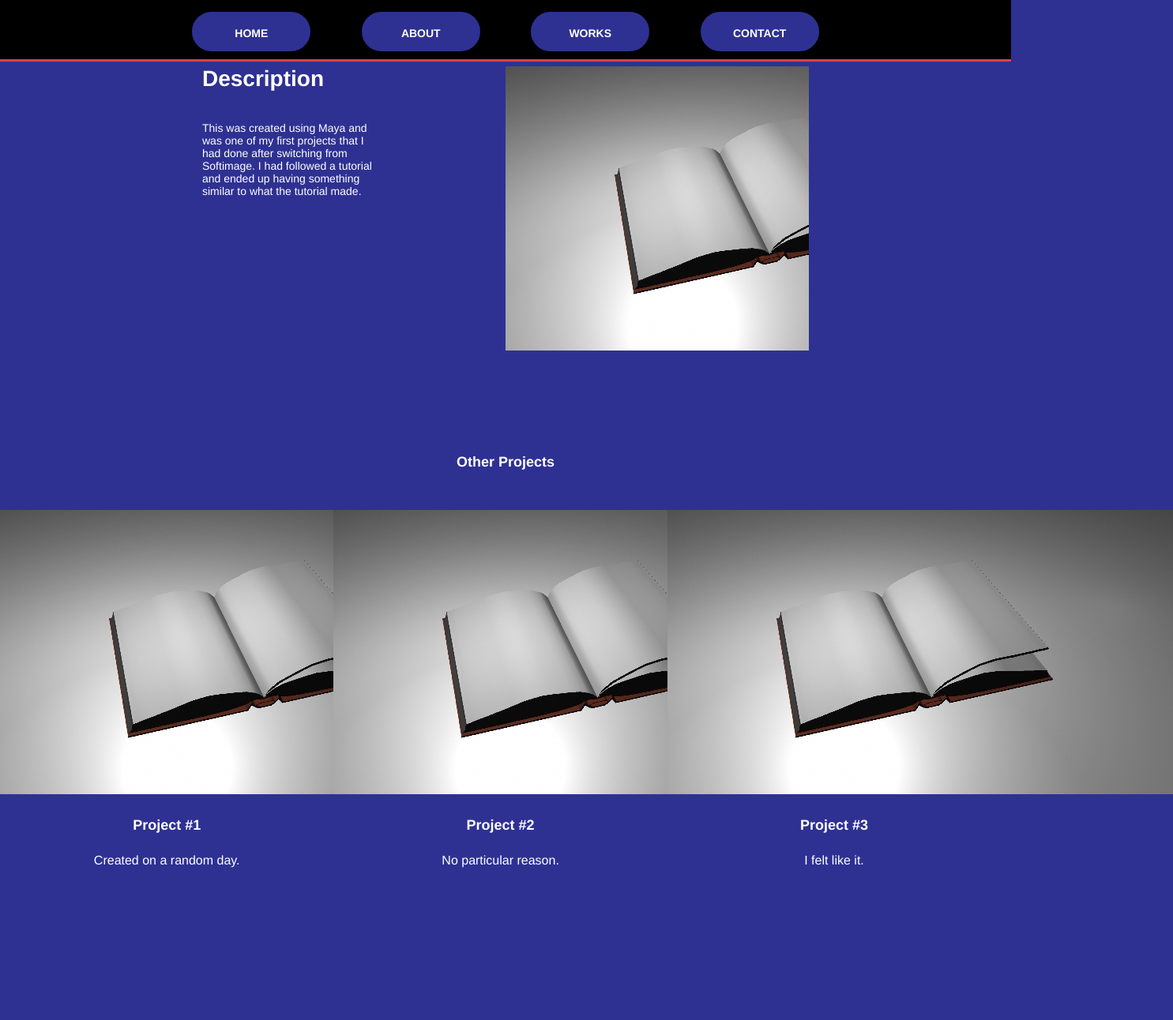
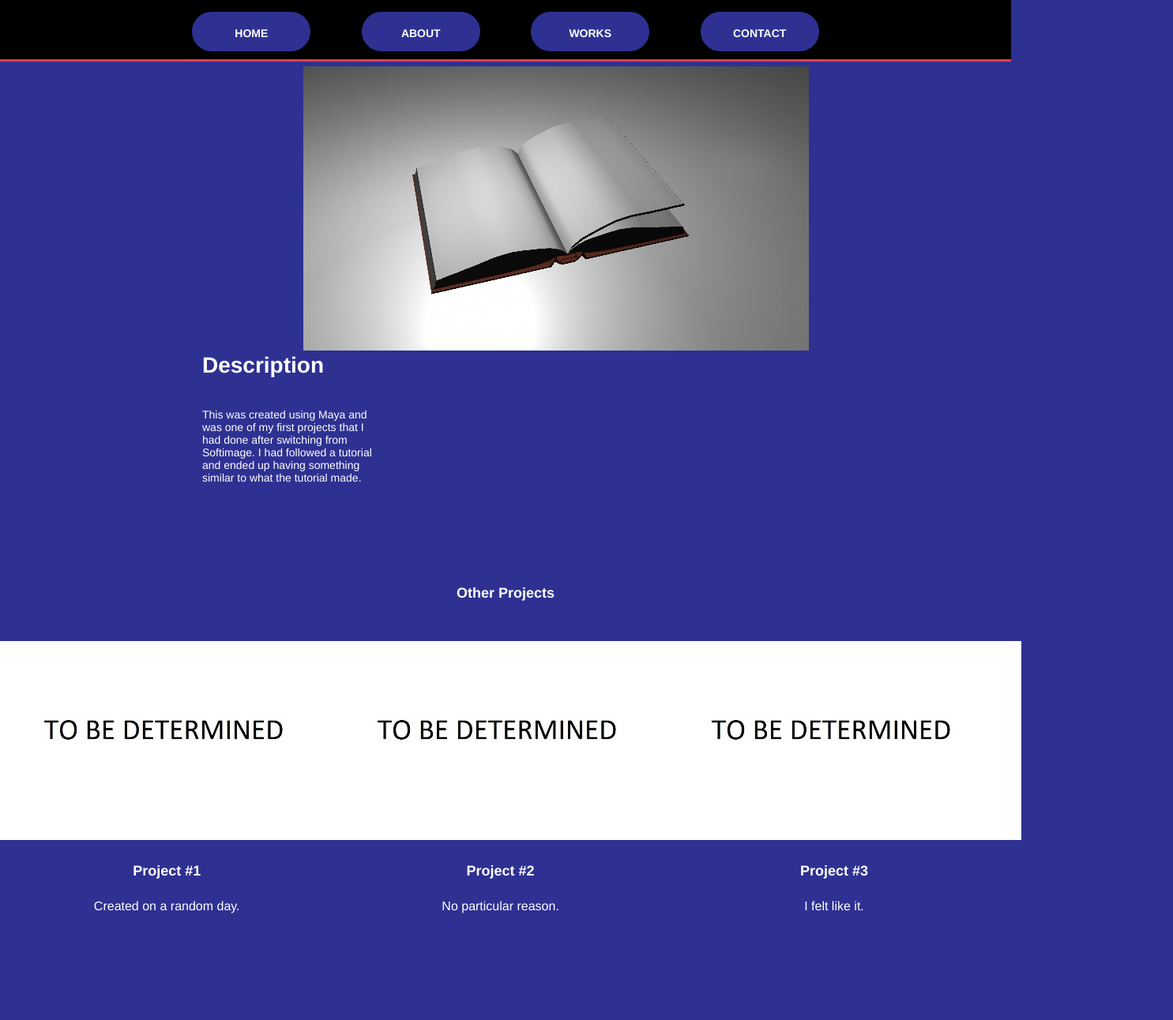
Before and after one commit to dytong/dytong.github.com, a plain HTML site: page assignment2/index.html in a window 1280 px wide. Shown: the part 236-1528 px from the top of the page at 79% size, 1485 px wide, since content can reach past the window. Drawn offline with nearby package versions, Linux system fonts and the light colour scheme.

Commit message:
MADE THINGS HAPPEN

```diff
--- a/assignment2/files/css/styles.css
+++ b/assignment2/files/css/styles.css
@@ -85,7 +85,6 @@ body{
 }
 
 .paragraph{
-	text-align: left;
 	font-size: 14px;
 	padding-top: 10%;
 	padding-bottom: 10%;
@@ -100,12 +99,12 @@ body{
 }
 
 .feature{
-	width: 50%;
+	margin:auto;
 	float:right;
-	overflow: hidden;
 }
 
 .mag{
+	overflow: hidden;
 	-webkit-transition: all 0.4s ease;
   	-moz-transition: all 0.4s ease;
   	-o-transition: all 0.4s ease;
--- a/assignment2/index.html
+++ b/assignment2/index.html
@@ -39,17 +39,17 @@
 				</div>
 				<div class='desc'>
 					<ul>
-						<a href="files/img/p1.jpg"class='mag'><li class='images bot'><img src="files/img/p1.jpg"alt="Project 1"/></li></a>
+						<a href="files/img/filler.jpg"class='mag'><li class='images bot'><img src="files/img/filler.jpg"alt="Project 1"/></li></a>
 						<h3><li class='title'>Project #1</li></h3>
 						<li>Created on a random day.</li>
 					</ul>
 					<ul>
-						<a href="files/img/p1.jpg"class='mag'><li class='images bot'><img src="files/img/p1.jpg"alt="Project 1"/></li></a>
+						<a href="files/img/filler.jpg"class='mag'><li class='images bot'><img src="files/img/filler.jpg"alt="Project 1"/></li></a>
 						<h3><li class='title'>Project #2</li></h3>
 						<li>No particular reason.</li>
 					</ul>
 					<ul>
-						<a href="files/img/p1.jpg"class='mag'><li class='images bot'><img src="files/img/p1.jpg"alt="Project 1"/></li></a>
+						<a href="files/img/filler.jpg"class='mag'><li class='images bot'><img src="files/img/filler.jpg"alt="Project 1"/></li></a>
 						<h3><li class='title'>Project #3</li></h3>
 						<li>I felt like it.</li>
 					</ul>
```
Also changed, not shown: assignment2/about.html (+4 -4 lines), assignment2/blog.html (+1 -0 lines), assignment2/contact.html (+2 -1 lines), assignment2/files/img/Combined.jpg, assignment2/files/img/filler.jpg (added), assignment2/files/img/me.JPG (added), assignment2/files/img/sixbase-logo.png (deleted).
